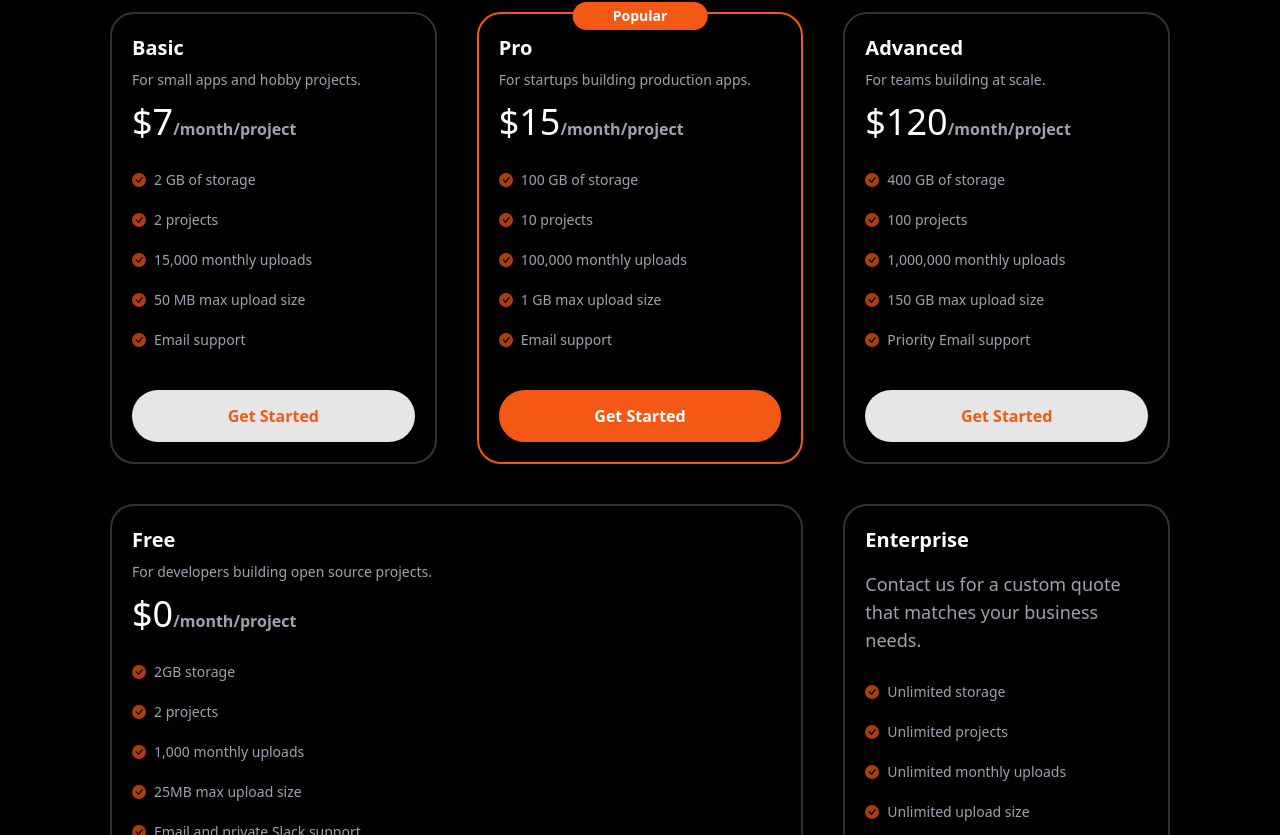
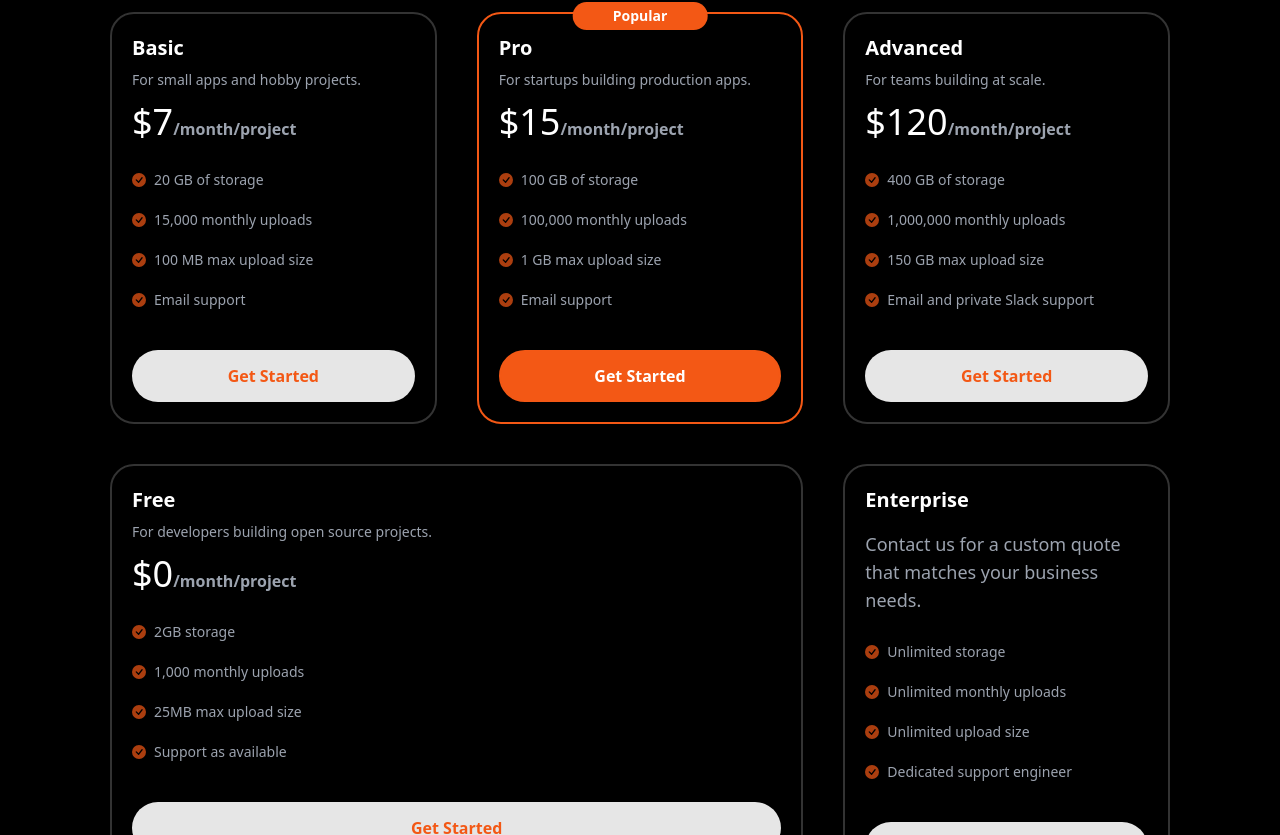
Before and after one commit to uploadfly/uploadfly.co, a Next.js app: page /pricing in a window 1280 px wide. Shown: the part 265-1100 px from the top of the page. Built offline with nearby package versions, Linux system fonts and the light colour scheme.

Commit message:
updated pricing tier features

```diff
--- a/app/pricing/page.tsx
+++ b/app/pricing/page.tsx
@@ -15,10 +15,9 @@ function Pricing() {
       price: 7,
       description: "For small apps and hobby projects.",
       features: [
-        "2 GB of storage",
-        "2 projects",
+        "20 GB of storage",
         "15,000 monthly uploads",
-        "50 MB max upload size",
+        "100 MB max upload size",
         "Email support",
       ],
     },
@@ -28,7 +27,6 @@ function Pricing() {
       description: "For startups building production apps.",
       features: [
         "100 GB of storage",
-        "10 projects",
         "100,000 monthly uploads",
         "1 GB max upload size",
         "Email support",
@@ -42,10 +40,9 @@ function Pricing() {
       description: "For teams building at scale.",
       features: [
         "400 GB of storage",
-        "100 projects",
         "1,000,000 monthly uploads",
         "150 GB max upload size",
-        "Priority Email support",
+        "Email and private Slack support",
       ],
     },
     {
@@ -54,10 +51,9 @@ function Pricing() {
       description: "For developers building open source projects.",
       features: [
         "2GB storage",
-        "2 projects",
         "1,000 monthly uploads",
         "25MB max upload size",
-        "Email and private Slack support",
+        "Support as available",
       ],
     },
     {
@@ -66,7 +62,6 @@ function Pricing() {
       description: "Fully tailored for your business.",
       features: [
         "Unlimited storage",
-        "Unlimited projects",
         "Unlimited monthly uploads",
         "Unlimited upload size",
         "Dedicated support engineer",
```
